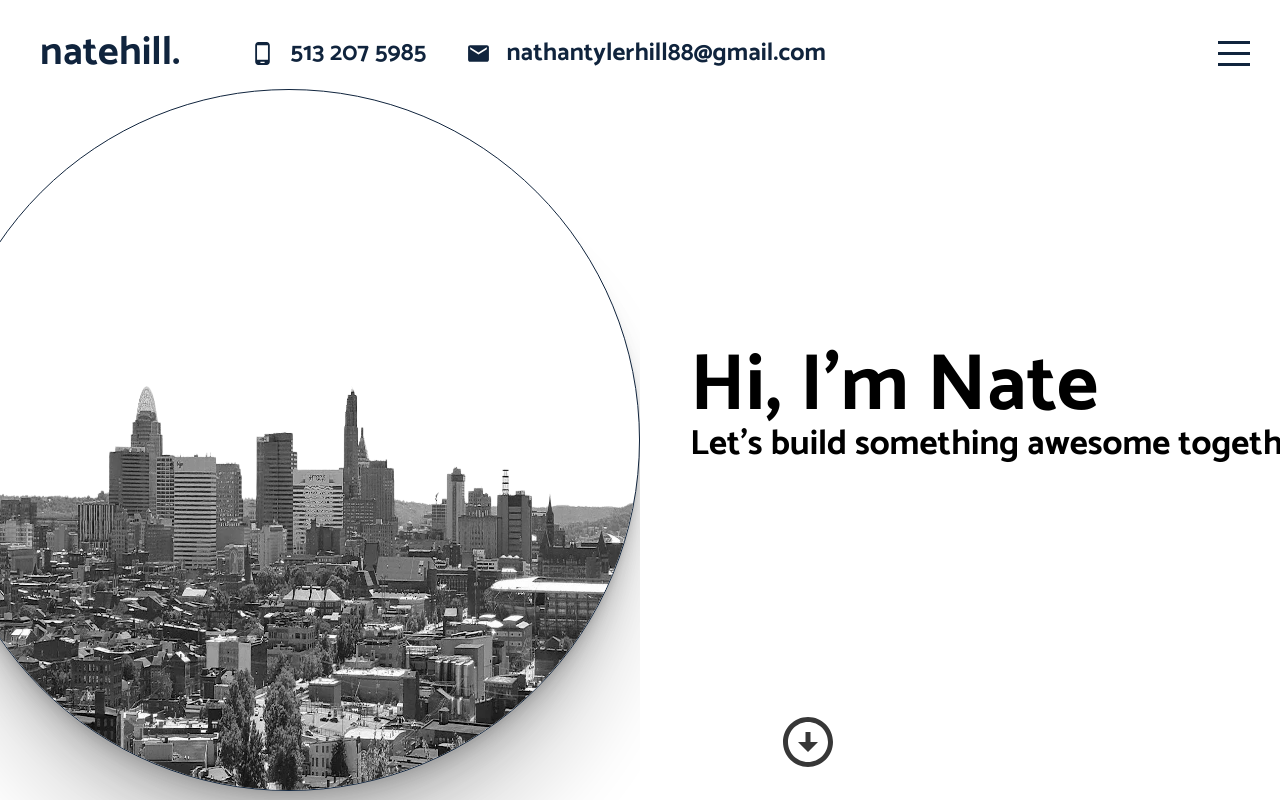
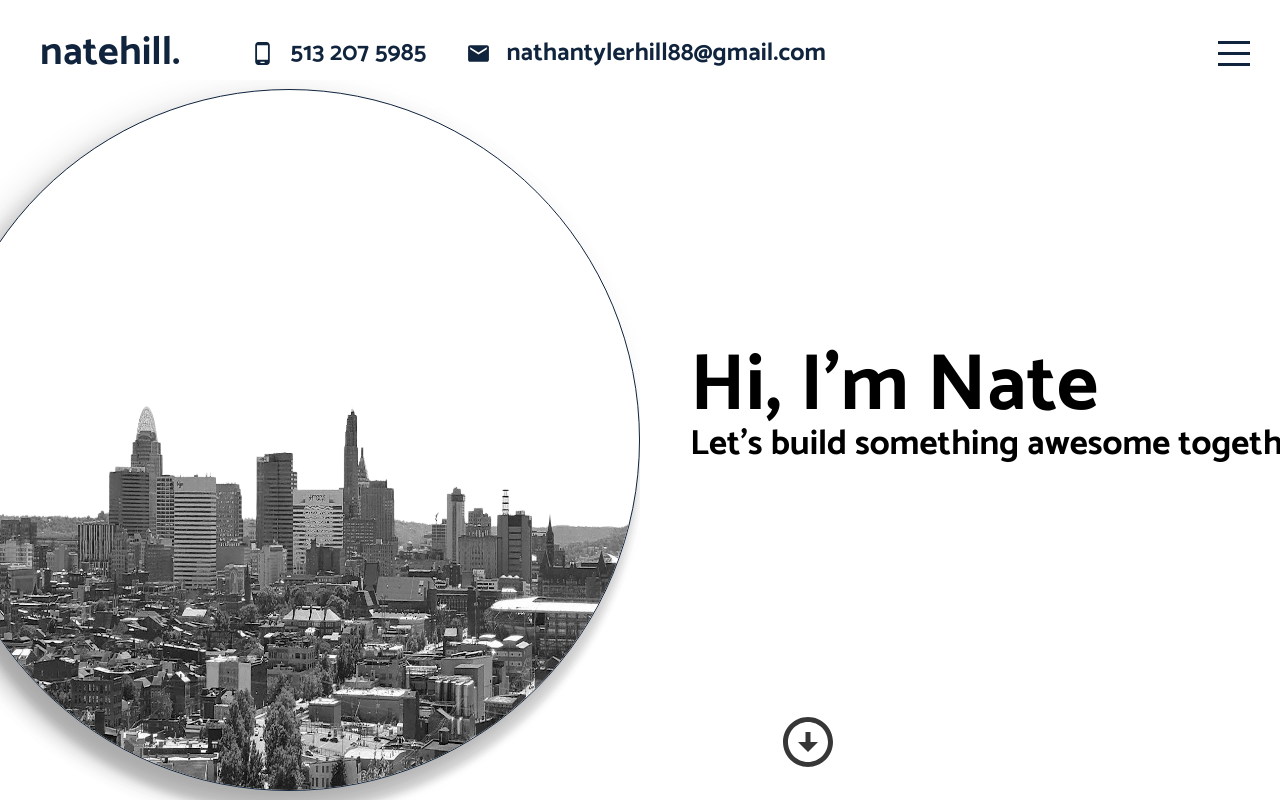
Before and after one commit to estin8/reactportfolio, a React (Create React App) app: page / in a window 1280 px wide. Built offline with nearby package versions, Linux system fonts and the light colour scheme.

Commit message:
fixed shadow on intro img

```diff
--- a/src/components/intro/intro.scss
+++ b/src/components/intro/intro.scss
@@ -26,13 +26,13 @@
             float: right;
             overflow: hidden;
             z-index: 10;
-            box-shadow:
-                0 2.8px 2.2px rgba(0, 0, 0, 0.034),
-                0 6.7px 5.3px rgba(0, 0, 0, 0.048),
-                0 12.5px 10px rgba(0, 0, 0, 0.06),
-                0 22.3px 17.9px rgba(0, 0, 0, 0.072),
-                0 41.8px 33.4px rgba(0, 0, 0, 0.086),
-                0 100px 80px rgba(0, 0, 0, 0.12);
+
+            box-shadow: 0 2.8px 22px rgb(0 0 0 / 3%),
+                -20px 12px 20px rgb(0 0 0 / 5%),
+                -20px 20px 20px rgb(0 0 0 / 6%),
+                -12px 20px 20px 0px rgb(0 0 0 / 7%),
+                -20px 4px 33.4px rgb(0 0 0 / 9%),
+                -3px 20px 7px 2px rgb(0 0 0 / 12%);
 
             @include mobile {
                 align-items: flex-start;
@@ -45,7 +45,7 @@
 
             img {
                 width: 100%;
-                transform: translate(0px, 50px);
+                transform: translate(0px, 70px);
                 filter: grayscale(100%);
 
                 &:hover {
```
